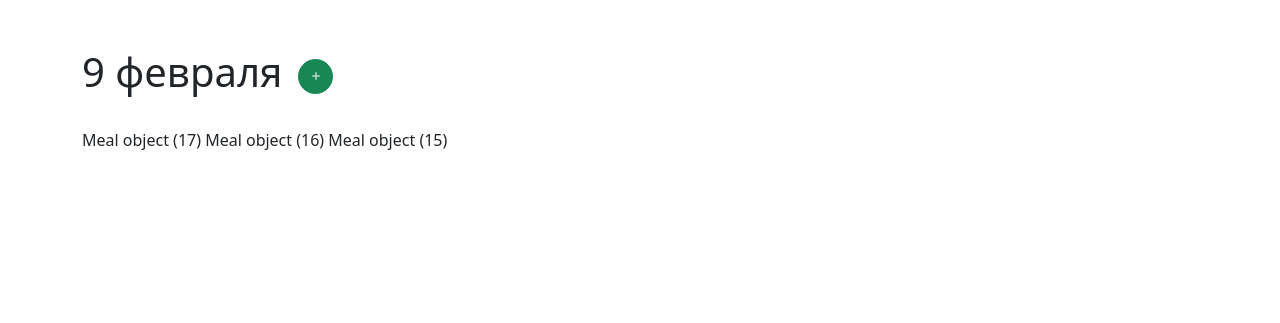
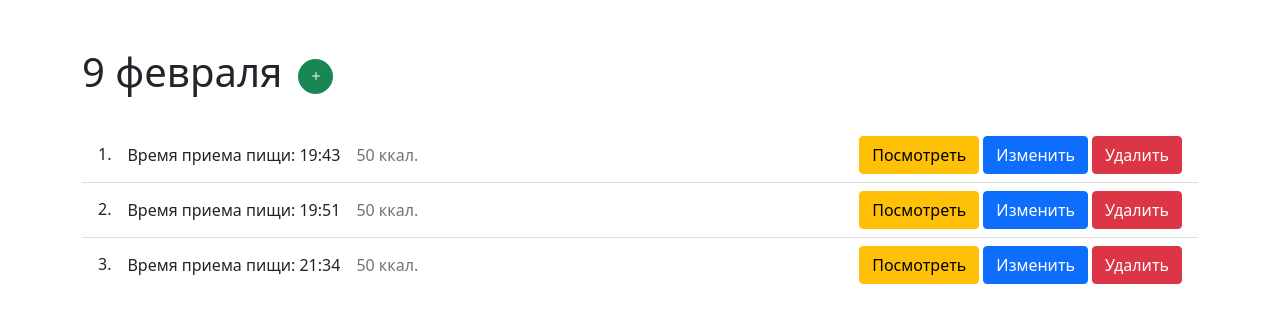
Before and after one commit to IlyaSarychev/fooddiary, a Django app: page /day/8/ in a window 1280 px wide. Shown: the part 56-379 px from the top of the page. Run offline with Django 4.2, Linux system fonts and the light colour scheme; data comes from the database, SQL or seed files in the repository; both versions use the stored data as it was after the commit; some libraries are stand-ins or nearby versions.

Commit message:
вывод калорий за прием пищи и удаление приема пищи

```diff
--- a/fooddiary/diary/models.py
+++ b/fooddiary/diary/models.py
@@ -22,9 +22,10 @@ class Meal(models.Model):
     day = models.ForeignKey(Day, on_delete=models.CASCADE, related_name='meals')
     time = models.TimeField('Время приема пищи', default=timezone.localtime)
     food = models.ManyToManyField('Food', verbose_name='Еда', through='MealFood')
+    calories = models.PositiveIntegerField('Калорий всего', default=0)
 
     class Meta:
-        ordering = ('-time', '-day')
+        ordering = ('day', 'time')
 
 
 class Food(models.Model):
--- a/fooddiary/diary/templates/diary/days/detail.html
+++ b/fooddiary/diary/templates/diary/days/detail.html
@@ -20,9 +20,25 @@
                 {% if day.meals.count < 1 %}
                     <p>В этом дне пока отсутствуют приемы пищи</p>
                 {% else %}
-                    {% for meal in day.meals.all %}
-                        {{meal}}
+                <ul class="list-group list-group-flush">
+                    {% for meal in meals %}
+                        <li
+                            class="list-group-item d-flex align-items-center"
+                            data-food="{{meal}}"
+                        >
+                            <h6 class="mb-0">{{forloop.counter}}.</h6>
+                            <p class="mb-0 ms-3">Время приема пищи: {{meal.time}}</p>
+                            <p class="mb-0 ms-3 text-muted">{{meal.calories}} ккал.</p>
+                            <a href="#" class="btn btn-warning ms-auto" data-bs-toggle="modal" data-bs-target="#mealInfo">
+                                Посмотреть
+                            </a>
+                            <a href="#" class="btn btn-primary ms-1">
+                                Изменить
+                            </a>
+                            <a href="{% url 'delete_meal' day.id meal.id %}" class="btn btn-danger ms-1">Удалить</a>
+                        </li>
                     {% endfor %}
+                </ul>
                 {% endif %}
             </div>
         </div>
@@ -68,6 +84,20 @@
     </div>
 </div>
 
+<div class="modal fade" id="mealInfo">
+    <div class="modal-dialog modal-dialog-centered">
+        <div class="modal-content">
+            <div class="modal-header">
+                <h5 class="modal-title"></h5>
+                <button type="button" class="btn-close" data-bs-dismiss="modal" aria-label="Close"></button>
+            </div>
+            <div class="modal-body">
+
+            </div>
+        </div>
+    </div>
+</div>
+
 {% endblock %}
 
 {% block js_scripts_after %}
--- a/fooddiary/diary/urls.py
+++ b/fooddiary/diary/urls.py
@@ -11,4 +11,5 @@ urlpatterns = [
     path('my-data/food/delete/<int:id>/', views.delete_my_food_view, name='my_food_delete'),
     path('my-data/food/update/<pk>/', views.MyFoodUpdateView.as_view(), name='my_food_update'),
     path('create-meal/', views.create_meal_view, name='create_meal'),
+    path('delete-meal/<int:day_id>/<int:meal_id>/', views.delete_meal_view, name='delete_meal'),
 ]
--- a/fooddiary/diary/views.py
+++ b/fooddiary/diary/views.py
@@ -46,6 +46,7 @@ class DayDetailView(DetailView):
         '''Добавить форму с переданным request'''
         kwargs = super().get_context_data(**kwargs)
         kwargs['form'] = MealForm(request=self.request)
+        kwargs['meals'] = kwargs['day'].meals.all()
         return kwargs
 
 
@@ -105,3 +106,11 @@ def create_meal_view(request):
 
     meal_services.create_meal_from_request(request)
     return HttpResponseRedirect(reverse('day_detail', args=[request.POST.get('day')]))
+
+
+def delete_meal_view(request, day_id, meal_id):
+    '''Удалить прием пищи'''
+
+    meal_services.delete_meal_by_id(request, meal_id)
+
+    return HttpResponseRedirect(reverse('day_detail', args=[day_id]))
```
Also changed, not shown: fooddiary/diary/services/meal_services.py (+19 -2 lines), fooddiary/db.sqlite3, fooddiary/diary/migrations/0011_alter_meal_options_meal_calories_alter_food_meals_and_more.py (added), fooddiary/diary/migrations/0012_alter_meal_calories.py (added).
